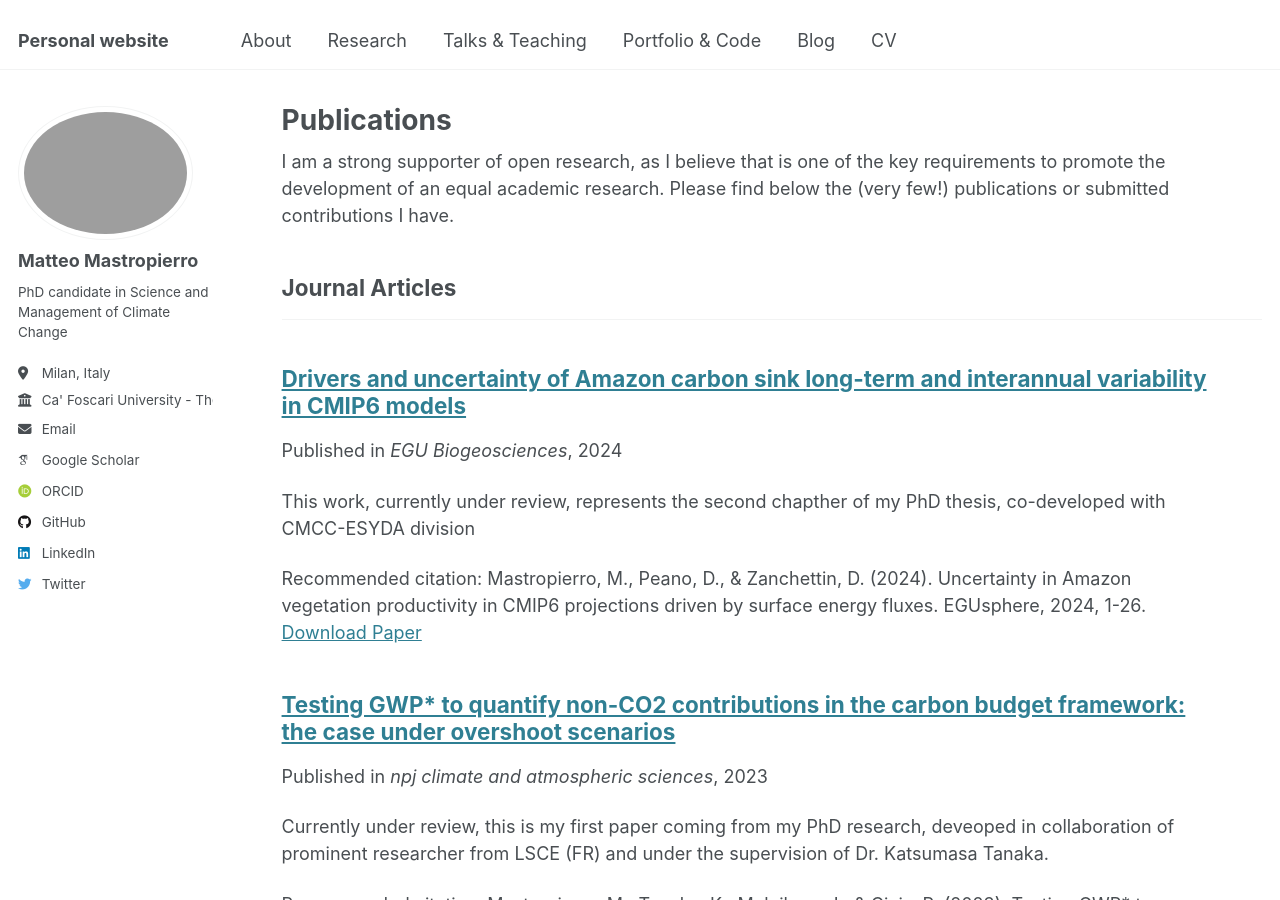
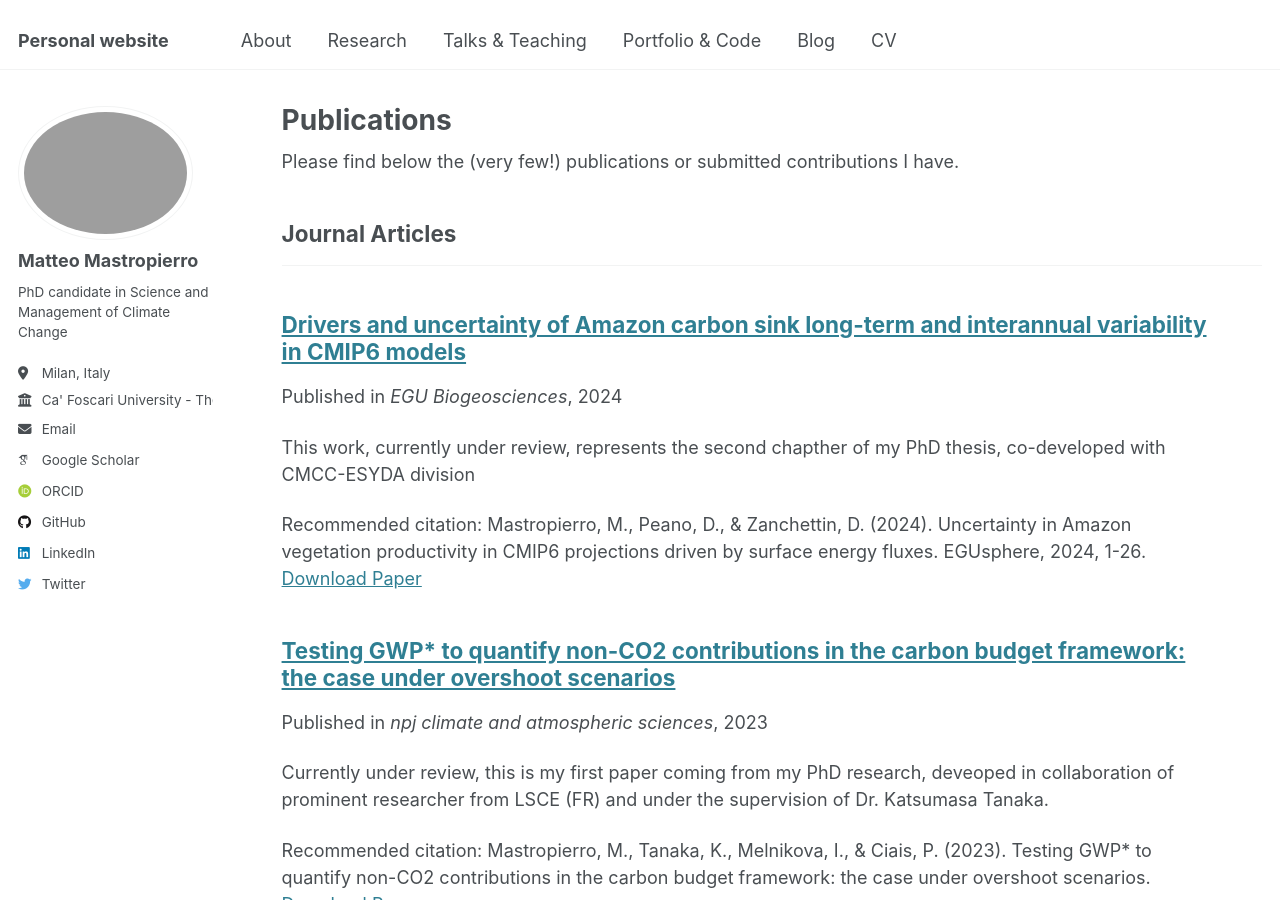
Before and after one commit to Matteo-Mastro/Matteo-Mastro.github.io, a Jekyll site: the page built from _pages/publications.html, in a window 1280 px wide and 900 px high. Built offline with Jekyll 4.4.1, drawn with Linux system fonts in a browser that asks for light colours; some web fonts are replaced.

Commit message:
Update publications.html

```diff
--- a/_pages/publications.html
+++ b/_pages/publications.html
@@ -9,9 +9,7 @@ author_profile: true
   <div class="wordwrap">You can also find my articles on <a href="{{site.author.googlescholar}}">my Google Scholar profile</a>.</div>
 {% endif %}-->
 
-<div class="wordwrap">I am a strong supporter of open research, as I believe that is one of the key requirements to promote the development of an equal academic research.
-Please find below the (very few!) publications or submitted contributions I have.
-</div>
+<div class="wordwrap">Please find below the (very few!) publications or submitted contributions I have.</div>
 
 {% include base_path %}
 
```
